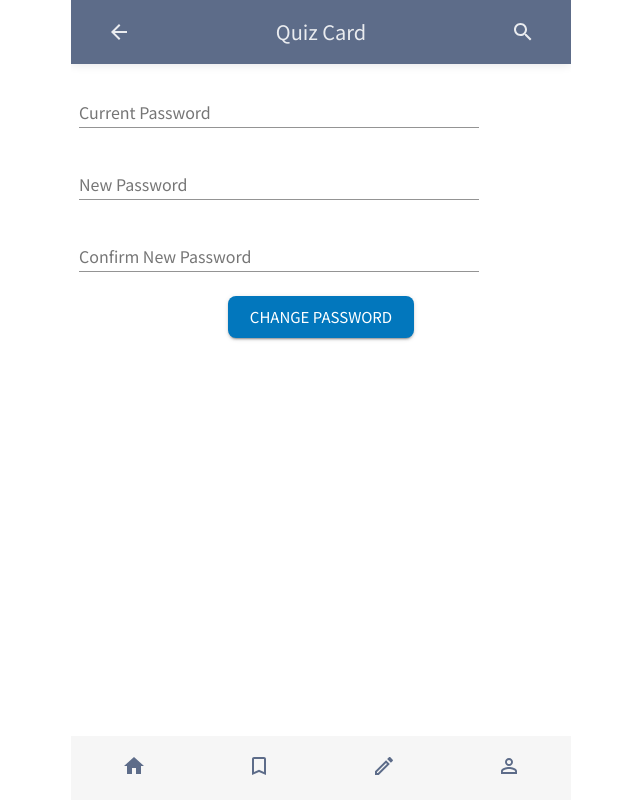
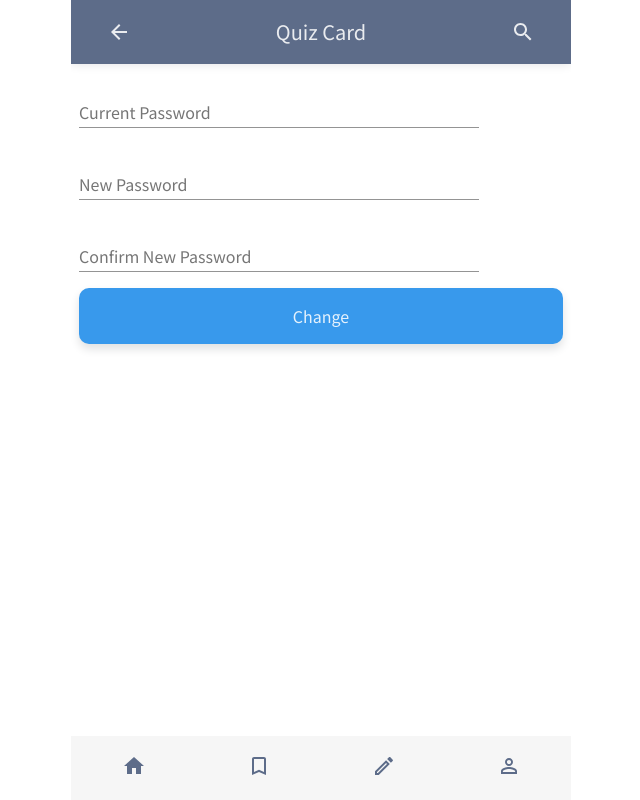
Before and after one commit to de2008de/vanpanda_quiz_card_ui, a React (Create React App) app: page /profile/change_password in a window 1280 px wide. Shown: the whole page, without its empty margins (319-959 px from the left). Built offline with nearby package versions, Linux system fonts and the light colour scheme; a web font is replaced by a local one; what react-stripe-elements would draw is missing.

Commit message:
Improve the UI of the ChangePasswordPage

```diff
--- /dev/null
+++ b/src/assets/css/pages/ChangePasswordPage.css
@@ -0,0 +1,29 @@
+.ChangePasswordPage .button-group .button {
+    flex-grow: 1;
+    background-position: center;
+    transition: background 0.8s;
+    color: #fff;
+    background: #3899ec;
+}
+
+.ChangePasswordPage .button-group .button:hover {
+    background: #3899ec radial-gradient(circle, transparent 1%, #3899ec 1%) center/15000%;
+}
+
+.ChangePasswordPage .button-group .button:active {
+    background-color: #6cb6f1;
+    background-size: 100%;
+    transition: background 0s;
+}
+
+.ChangePasswordPage .loader-wrapper {
+    display: flex;
+    justify-content: center;
+    align-items: center;
+}
+
+.ChangePasswordPage .done-icon {
+    color: #00E676;
+    display: flex;
+    justify-content: center;
+}
--- a/src/components/pages/ChangePasswordPage.js
+++ b/src/components/pages/ChangePasswordPage.js
@@ -1,12 +1,12 @@
 import React, { useState } from "react";
-import Button from '@material-ui/core/Button';
 import TextField from "@material-ui/core/TextField";
-import Chip from "@material-ui/core/Chip";
-import ErrorIcon from "@material-ui/icons/Error";
 import { makeStyles } from "@material-ui/core/styles";
 import axios from "axios";
 import ServerConfig from "../../configs/ServerConfig";
+import BigButton from "../buttons/BigButton";
 import CircularProgress from '@material-ui/core/CircularProgress';
+import DoneIcon from '@material-ui/icons/Done';
+import "../../assets/css/pages/ChangePasswordPage.css";
 
 const userPasswordApi = "/api/v1/user/password";
 
@@ -15,18 +15,6 @@
         marginLeft: theme.spacing(1),
         marginRight: theme.spacing(1),
         width: "80%"
-    },
-    buttonContainer: {
-        display: "flex",
-        justifyContent: "center",
-        margin: "1rem"
-    },
-    chip: {
-        margin: "0.3rem"
-    },
-    messagesArea: {
-        display: "flex",
-        justifyContent: "center"
     }
 }));
 
@@ -53,46 +41,12 @@
             });
         };
     };
-    const loadErrorMessages = () => {
-        const aErrorChips = [];
-        let key;
-        for (key in errorMessages) {
-            const oChip = (
-                <div key={key}>
-                    <Chip
-                        className={classes.chip}
-                        icon={<ErrorIcon />}
-                        color="secondary"
-                        label={key + ": " + errorMessages[key]}
-                        variant="outlined"
-                    />
-                </div>
-            );
-            aErrorChips.push(oChip);
-        }
-        return aErrorChips;
-    };
-
-    const renderSuccessMessage = () => {
-        if (successMessage) {
-            return (
-                <div>
-                    <Chip
-                        className={classes.chip}
-                        color="primary"
-                        label={successMessage}
-                        variant="default"
-                    />
-                </div>
-            );
-        }
-    };
-
     const onChangePasswordHandler = () => {
         setErrorMessages({});
+        let hasError = false;
         if (!input.currentPassword) {
             const error = {
-                currentPassword: "is required"
+                currentPassword: "Current password is required"
             };
             setErrorMessages(prevState => {
                 return {
@@ -100,12 +54,12 @@
                     ...error
                 };
             });
-            return;
+            hasError = true;
         }
 
-        if (input.newPassword !== input.confirmNewPassword) {
+        if (!input.newPassword) {
             const error = {
-                confirmNewPassword: "does not match"
+                newPassword: "New password is required"
             };
             setErrorMessages(prevState => {
                 return {
@@ -113,6 +67,23 @@
                     ...error
                 };
             });
+            hasError = true;
+        }
+
+        if (input.newPassword !== input.confirmNewPassword) {
+            const error = {
+                confirmNewPassword: "Confirm password does not match"
+            };
+            setErrorMessages(prevState => {
+                return {
+                    ...prevState,
+                    ...error
+                };
+            });
+            hasError = true;
+        }
+
+        if (hasError) {
             return;
         }
 
@@ -150,6 +121,39 @@
                 });
             });
     };
+    const renderLoader = () => {
+        return (
+            <div className="loader-wrapper">
+                <CircularProgress />
+            </div>
+        );
+    };
+    const renderSuccessMessage = () => {
+        return (
+            <div className="done-icon">
+                <DoneIcon fontSize="large" />
+            </div>
+        );
+    };
+    const renderChangePasswordBtn = () => {
+        if (isWaiting) {
+            return renderLoader();
+        }
+
+        if (successMessage) {
+            return renderSuccessMessage();
+        }
+
+        return (
+            <BigButton
+                svg={null}
+                text={"Change"}
+                className="button"
+                onClickHandler={onChangePasswordHandler}
+                disabled={isWaiting || isSuccess}
+            />
+        );
+    };
     return (
         <div className="ChangePasswordPage">
             <div>
@@ -161,7 +165,8 @@
                     value={input.password}
                     onChange={onChangeHandler("currentPassword")}
                     margin="normal"
-                    error={errorMessages.currentPassword ? true : false}
+                    error={!!errorMessages.currentPassword}
+                    helperText={errorMessages.currentPassword}
                 />
                 <TextField
                     id="newPassword"
@@ -171,7 +176,8 @@
                     value={input.password}
                     onChange={onChangeHandler("newPassword")}
                     margin="normal"
-                    error={errorMessages.newPassword ? true : false}
+                    error={!!errorMessages.newPassword}
+                    helperText={errorMessages.newPassword}
                 />
                 <TextField
                     id="confirmNewPassword"
@@ -181,24 +187,12 @@
                     value={input.password}
                     onChange={onChangeHandler("confirmNewPassword")}
                     margin="normal"
-                    error={errorMessages.confirmNewPassword ? true : false}
+                    error={!!errorMessages.confirmNewPassword}
+                    helperText={errorMessages.confirmNewPassword}
                 />
             </div>
-            <div className={classes.messagesArea}>
-                {loadErrorMessages()}
-                {renderSuccessMessage()}
-                {isWaiting ? <CircularProgress /> : null}
-            </div>
-            <div className={classes.buttonContainer}>
-                <Button
-                    color="primary"
-                    variant="contained"
-                    size="large"
-                    onClick={onChangePasswordHandler}
-                    disabled={isWaiting || isSuccess}
-                >
-                    Change Password
-                </Button>
+            <div className="button-group">
+                {renderChangePasswordBtn()}
             </div>
         </div>
     );
```
